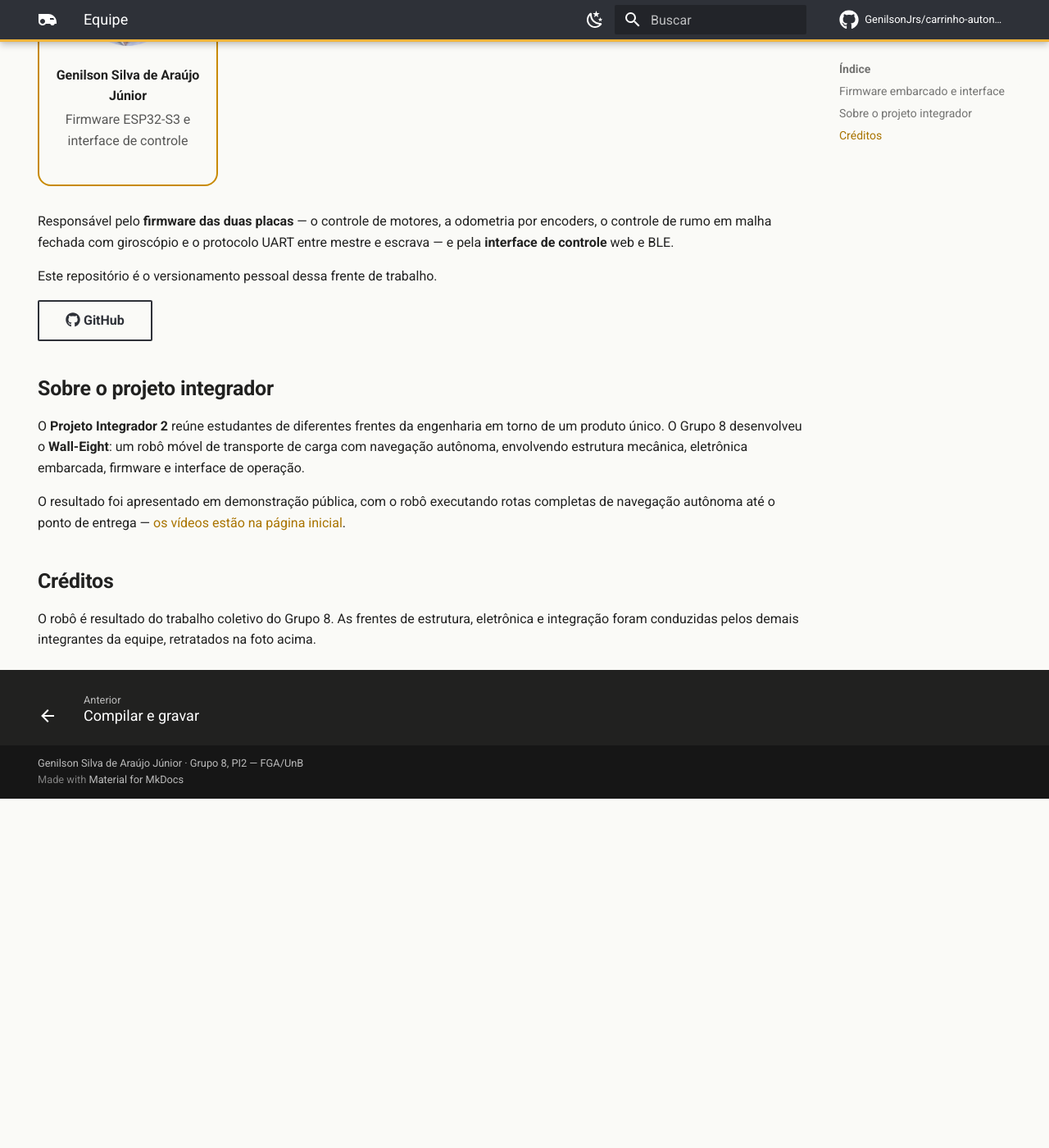
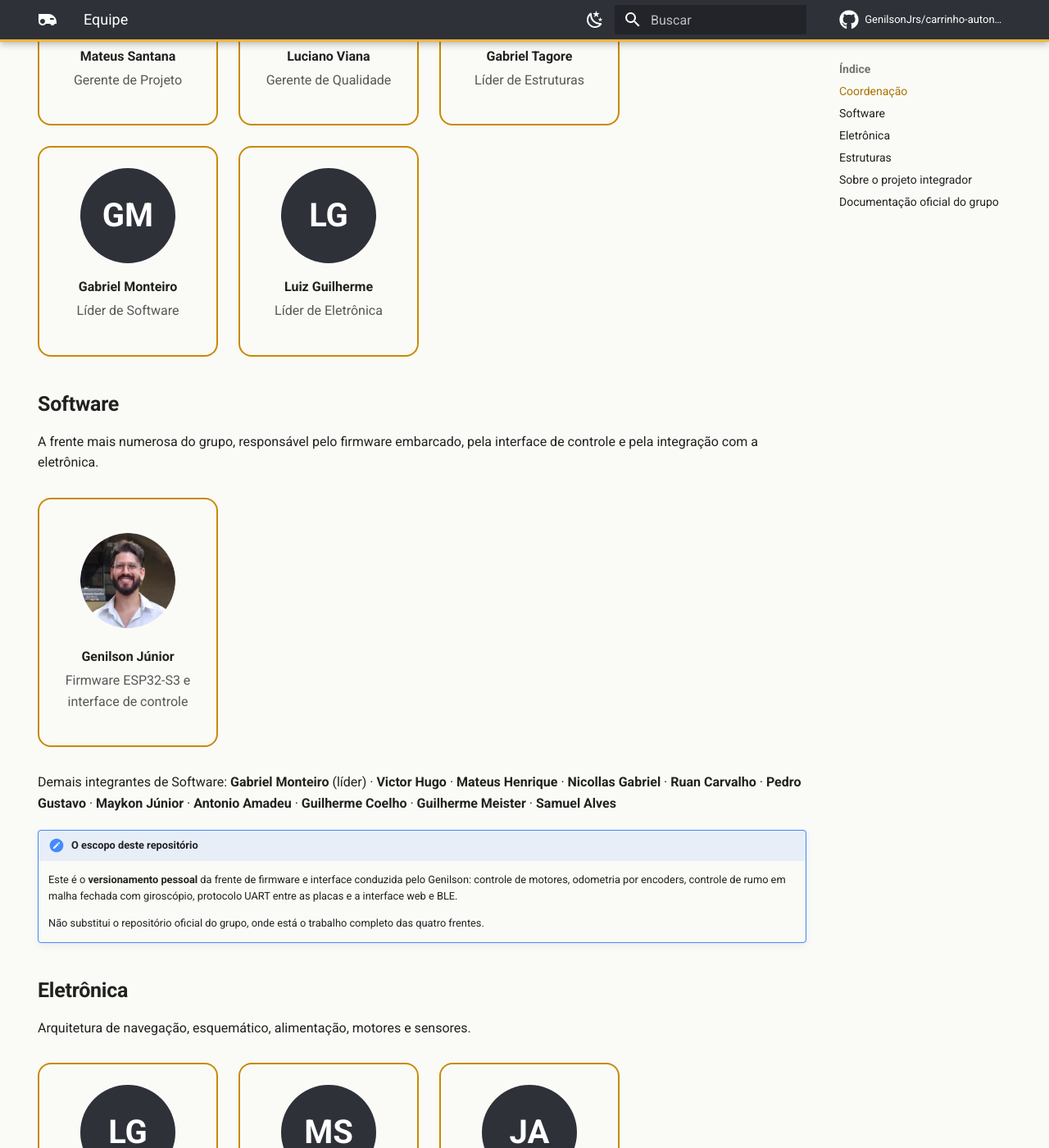
Before and after one commit to GenilsonJrs/carrinho-autonomo-pi2, an MkDocs documentation site: the page built from docs/equipe.md, in a window 1280 px wide and 1400 px high, scrolled down 1257 px. Shown: the whole window at 82% size. Built offline with MkDocs 1.6.1 and Material for MkDocs 9.7.7, drawn with Linux system fonts in a browser that asks for light colours; comment, search, counter and statistics services are not loaded; before the commit the page ends 2231 px from its top, so only the background shows below that; some of the changed text lies outside the part shown.

Commit message:
docs: equipe completa do Grupo 8 por frente de trabalho
Substitui o credito generico pela composicao real da equipe, extraida
do site oficial do grupo: coordenacao, software, eletronica e
estruturas, com os papeis de cada um.

Situa o escopo deste repositorio dentro do projeto: e a frente de
firmware e interface, nao o trabalho completo das quatro frentes, e o
site oficial esta linkado para quem quiser o restante.

```diff
--- a/docs/equipe.md
+++ b/docs/equipe.md
@@ -5,42 +5,127 @@ hide:
 
 # Equipe
 
-**Grupo 8** · Projeto Integrador 2 (PI2) · Faculdade UnB Gama (FGA), Universidade de Brasília
+**Grupo 8** · Projeto Integrador 2 (PI2) · Semestre 2026-01
+Faculdade UnB Gama (FGA), Universidade de Brasília
 
 <figure markdown>
 ![Equipe do Grupo 8](assets/equipe.jpg)
 <figcaption>Equipe do projeto — Grupo 8, PI2 / FGA-UnB</figcaption>
 </figure>
 
-## Firmware embarcado e interface
+## Coordenação
+
+<div class="person-grid" markdown>
+<div class="person-card" markdown>
+<div class="person-initials">MS</div>
+<span class="person-name">Mateus Santana</span>
+<span class="person-role">Gerente de Projeto</span>
+</div>
+<div class="person-card" markdown>
+<div class="person-initials">LV</div>
+<span class="person-name">Luciano Viana</span>
+<span class="person-role">Gerente de Qualidade</span>
+</div>
+<div class="person-card" markdown>
+<div class="person-initials">GT</div>
+<span class="person-name">Gabriel Tagore</span>
+<span class="person-role">Líder de Estruturas</span>
+</div>
+<div class="person-card" markdown>
+<div class="person-initials">GM</div>
+<span class="person-name">Gabriel Monteiro</span>
+<span class="person-role">Líder de Software</span>
+</div>
+<div class="person-card" markdown>
+<div class="person-initials">LG</div>
+<span class="person-name">Luiz Guilherme</span>
+<span class="person-role">Líder de Eletrônica</span>
+</div>
+</div>
+
+## Software
+
+A frente mais numerosa do grupo, responsável pelo firmware embarcado, pela interface de controle
+e pela integração com a eletrônica.
 
 <div class="person-grid" markdown>
 <div class="person-card" markdown>
 ![Genilson Silva de Araújo Júnior](assets/genilson.jpg)
-<span class="person-name">Genilson Silva de Araújo Júnior</span>
+<span class="person-name">Genilson Júnior</span>
 <span class="person-role">Firmware ESP32-S3 e interface de controle</span>
 </div>
 </div>
 
-Responsável pelo **firmware das duas placas** — o controle de motores, a odometria por encoders,
-o controle de rumo em malha fechada com giroscópio e o protocolo UART entre mestre e escrava — e
-pela **interface de controle** web e BLE.
+Demais integrantes de Software: **Gabriel Monteiro** (líder) · **Victor Hugo** ·
+**Mateus Henrique** · **Nicollas Gabriel** · **Ruan Carvalho** · **Pedro Gustavo** ·
+**Maykon Júnior** · **Antonio Amadeu** · **Guilherme Coelho** · **Guilherme Meister** ·
+**Samuel Alves**
 
-Este repositório é o versionamento pessoal dessa frente de trabalho.
+!!! note "O escopo deste repositório"
+    Este é o **versionamento pessoal** da frente de firmware e interface conduzida pelo Genilson:
+    controle de motores, odometria por encoders, controle de rumo em malha fechada com
+    giroscópio, protocolo UART entre as placas e a interface web e BLE.
 
-[:fontawesome-brands-github: GitHub](https://github.com/GenilsonJrs){ .md-button }
+    Não substitui o repositório oficial do grupo, onde está o trabalho completo das quatro frentes.
+
+## Eletrônica
+
+Arquitetura de navegação, esquemático, alimentação, motores e sensores.
+
+<div class="person-grid" markdown>
+<div class="person-card" markdown>
+<div class="person-initials">LG</div>
+<span class="person-name">Luiz Guilherme</span>
+<span class="person-role">Líder de Eletrônica</span>
+</div>
+<div class="person-card" markdown>
+<div class="person-initials">MS</div>
+<span class="person-name">Mateus Santana</span>
+<span class="person-role">Eletrônica</span>
+</div>
+<div class="person-card" markdown>
+<div class="person-initials">JA</div>
+<span class="person-name">João Arthur</span>
+<span class="person-role">Eletrônica</span>
+</div>
+</div>
+
+## Estruturas
+
+Chassi, carroceria de carga, ponto de carregamento, pallet e ponto de entrega.
+
+<div class="person-grid" markdown>
+<div class="person-card" markdown>
+<div class="person-initials">GT</div>
+<span class="person-name">Gabriel Tagore</span>
+<span class="person-role">Líder de Estruturas</span>
+</div>
+<div class="person-card" markdown>
+<div class="person-initials">LV</div>
+<span class="person-name">Luciano Viana</span>
+<span class="person-role">Estruturas</span>
+</div>
+<div class="person-card" markdown>
+<div class="person-initials">CR</div>
+<span class="person-name">Cleobery Ribeiro</span>
+<span class="person-role">Estruturas</span>
+</div>
+</div>
 
 ## Sobre o projeto integrador
 
 O **Projeto Integrador 2** reúne estudantes de diferentes frentes da engenharia em torno de um
 produto único. O Grupo 8 desenvolveu o **Wall-Eight**: um robô móvel de transporte de carga com
-navegação autônoma, envolvendo estrutura mecânica, eletrônica embarcada, firmware e interface de
+navegação autônoma, integrando estrutura mecânica, eletrônica embarcada, firmware e interface de
 operação.
 
 O resultado foi apresentado em demonstração pública, com o robô executando rotas completas de
 navegação autônoma até o ponto de entrega — [os vídeos estão na página inicial](index.md#demonstracao).
 
-## Créditos
+## Documentação oficial do grupo
 
-O robô é resultado do trabalho coletivo do Grupo 8. As frentes de estrutura, eletrônica e
-integração foram conduzidas pelos demais integrantes da equipe, retratados na foto acima.
+O trabalho completo das quatro frentes, com artefatos de gerência, arquitetura, desenhos técnicos,
+esquemáticos e relatórios de teste, está no site oficial do grupo:
+
+[Site do Grupo 8](https://projeto-grupo08-e31bbd.gitlab.io/){ .md-button .md-button--primary }
+[Repositório no GitLab](https://gitlab.com/unb-esw/fga-pi2/semestre-2026-01/grupo-8/projeto_grupo08){ .md-button }
```
